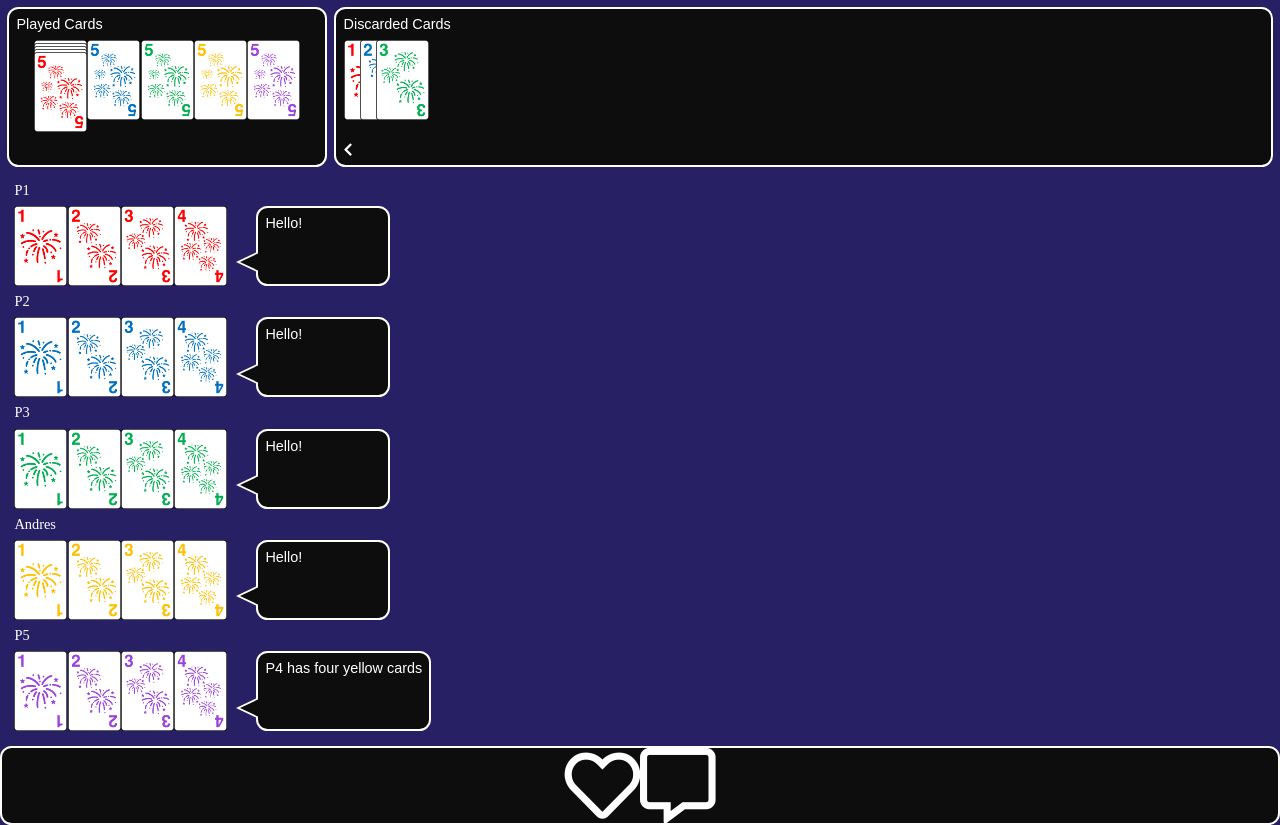
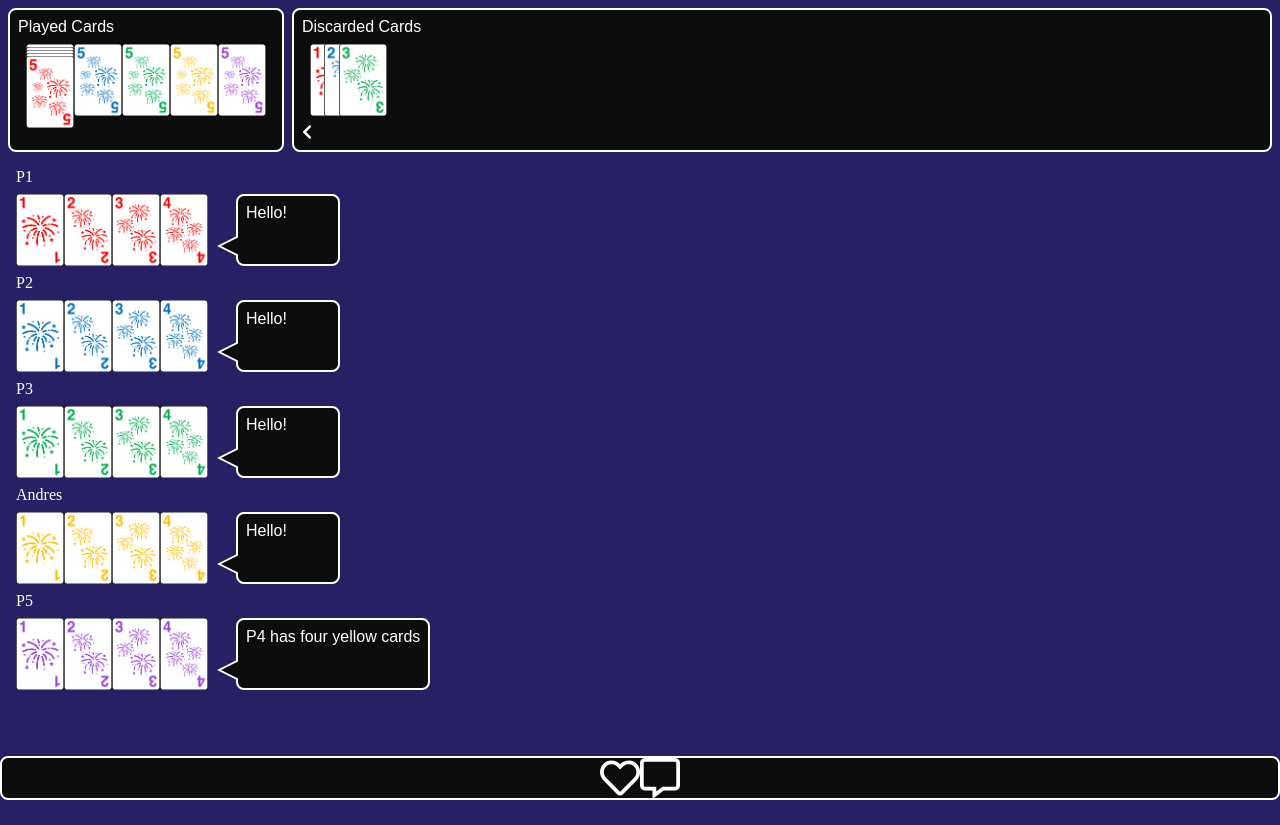
Before and after one commit to atyjeski/tyjeski, a Django app: page /hanabi/new in a window 1280 px wide. After the commit the page ends 800 px from the top, so only its background shows below. Run offline with Django 3.2, Linux system fonts and the light colour scheme; some libraries are stand-ins or nearby versions.

Commit message:
Simplify sizes to values of vh

```diff
--- a/backend/hanabi/static/hanabi/css/interface-overhaul.css
+++ b/backend/hanabi/static/hanabi/css/interface-overhaul.css
@@ -19,23 +19,21 @@
     --clr-lives: rgb(202, 32, 32);
     --clr-hints: rgb(31, 205, 248);
 
-    --played-cards-width: min(66vw, 40vh);
-    --played-cards-height: min(33vw, 20vh);
+    --fs-small: 2vh;
+    --fs-medium: 4vh;
+    --fs-large: 6vh;
+    --fs-icon: 5vh;
 
-    --discard-cards-width: calc(100% - var(var(--played-cards-width)));
+    --margin: 1vh;
 
-    --card-width: calc(var(--played-cards-width) / 6);
-    --card-height: calc(var(--played-cards-height) / 2);
+    --bw: .25vh;
+    --br: 1vh;
 
-    --fs-small: calc(var(--played-cards-width) * .045);
-    --fs-medium: calc(var(--fs-small) * 2);
-    --fs-large: calc(var(--fs-small) * 3);
-    --fs-icon: calc(var(--fs-large) * 1.75);
+    --card-width: 6vh;
+    --card-height: 9vh;
 
-    --margin: calc(var(--fs-small) * .5);
-
-    --bw: calc(var(--fs-small) * .15);
-    --br: calc(var(--fs-small) * .8);
+    --triangle-width: 2.5vh;
+    --text-bubble-width: 13vh;
 }
 
 /* General Styles */
@@ -84,25 +82,16 @@ html {
     flex-direction: column;
 }
 
-.played-cards {
-    height: var(--played-cards-height);
-    width: var(--played-cards-width);
-}
-
 .discarded-cards {
     flex: 1;
     margin-left: 0;
-}
-
-.played-cards__title,
-.discarded-cards__title {
-    margin-bottom: var(--margin);
 }
 
 .played-cards__display,
 .discarded-cards__display {
     display: flex;
     flex: 1;
+    margin: var(--margin);
 }
 
 .played-cards__display { justify-content: center; }
@@ -151,11 +140,9 @@ html {
 }
 
 .player-text {
-    --triangle-width: calc(var(--card-width) * .4);
-
     padding: var(--margin);
     align-self: stretch;
-    min-width: calc(2.5 * var(--card-width));
+    min-width: var(--text-bubble-width);
     position: relative;
     margin-left: calc(var(--triangle-width) + var(--margin));
     margin-right: var(--margin);
```
